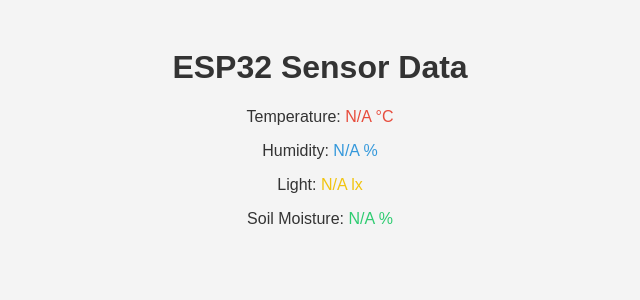
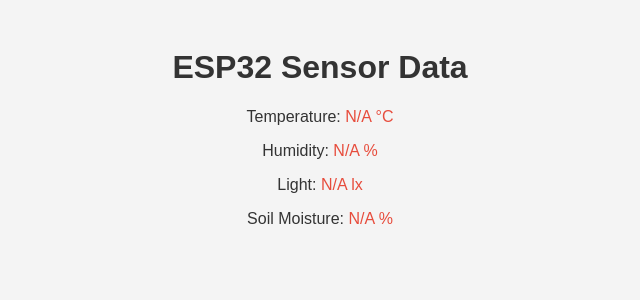
Before and after one commit to oasb16/green-house-optimizer, a Flask app: page / in a window 1280 px wide. Shown: the top 300 px of the page, without its empty margins (320-960 px from the left). Run offline with Flask 3, Linux system fonts and the light colour scheme; data that the repository does not hold is empty.

Commit message:
Initial v1

```diff
--- a/static/style.css
+++ b/static/style.css
@@ -35,15 +35,15 @@
 }
 
 #humData {
-    color: #3498DB; /* Blue for humidity */
+    color: #E74C3C; /* Blue for humidity */
 }
 
 #lightData {
-    color: #F1C40F; /* Yellow for light */
+    color: #E74C3C; /* Yellow for light */
 }
 
 #moistureData {
-    color: #2ECC71; /* Green for soil moisture */
+    color: #E74C3C; /* Green for soil moisture */
 }
 
 /* Input Form */
```
